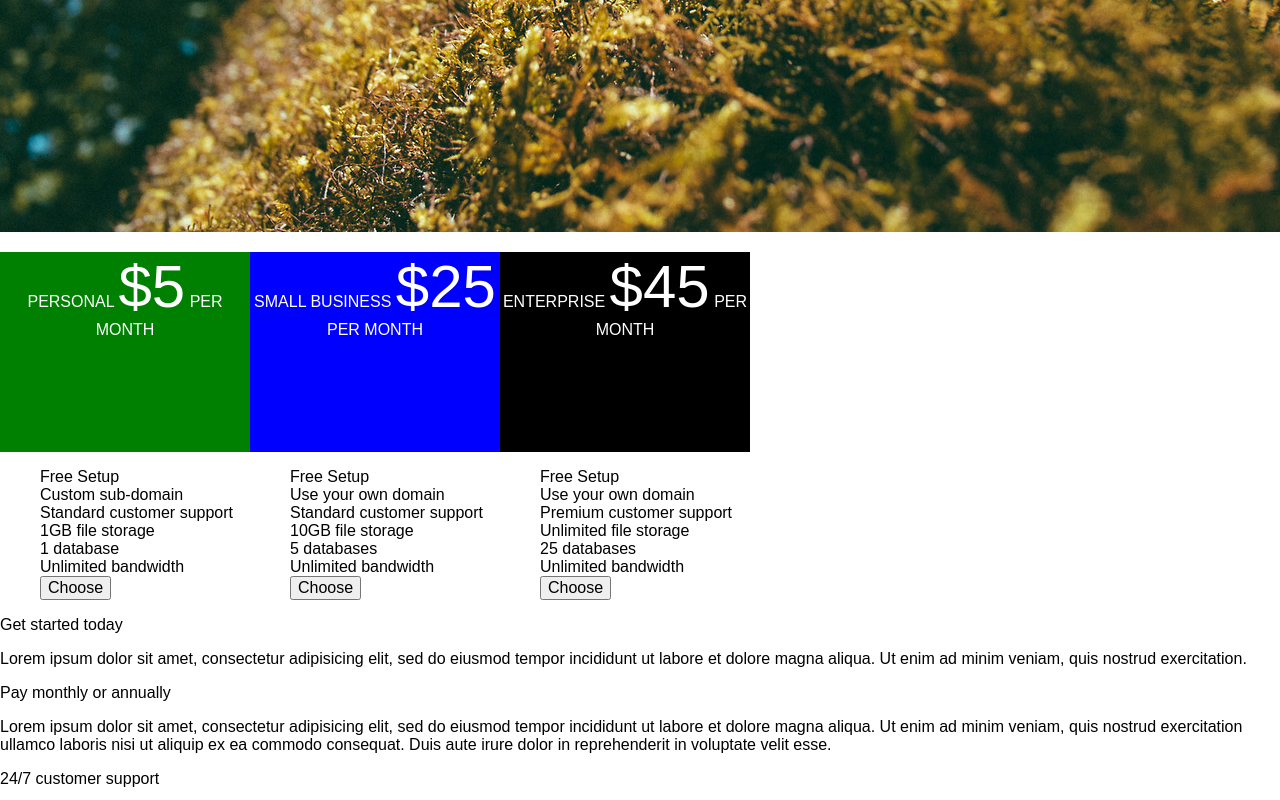
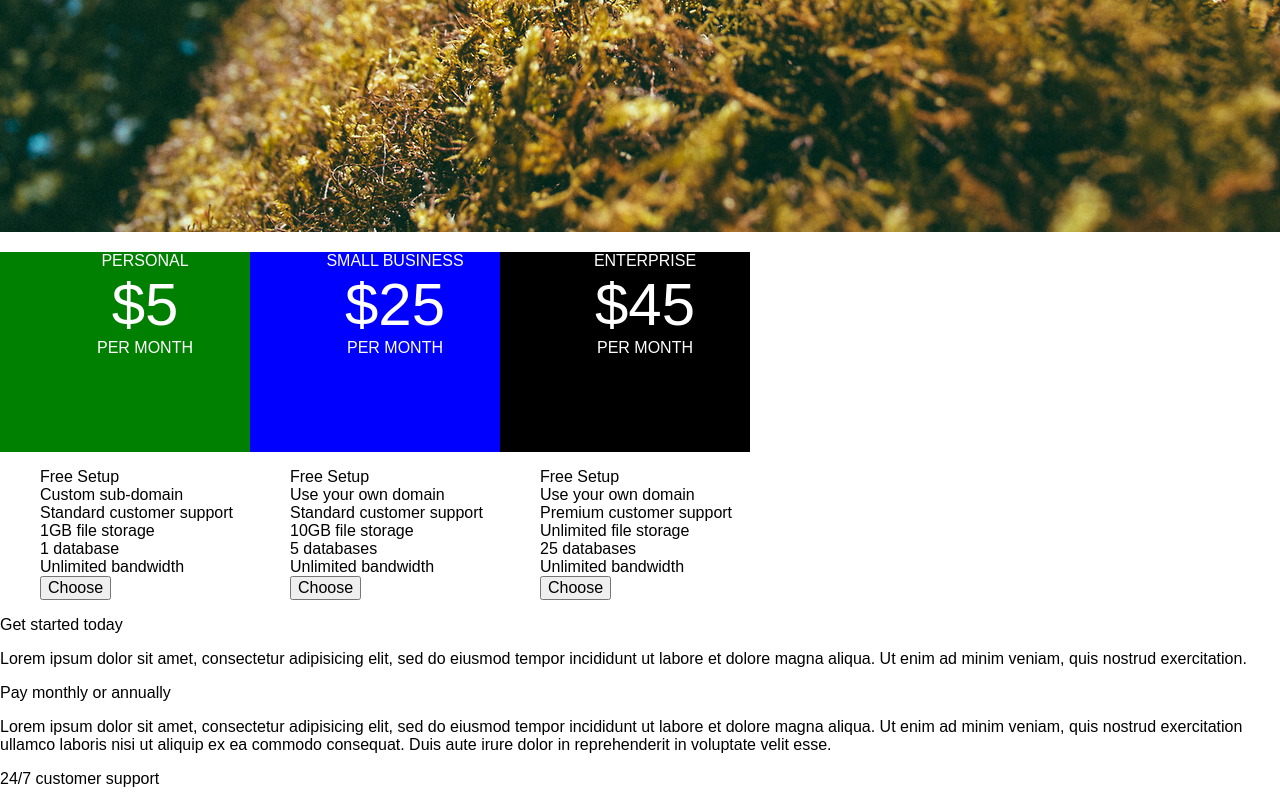
Before and after one commit to hconley6695/Weekend1Hmwk, a plain HTML site: page index.html in a window 1280 px wide. Shown: the part 672-1472 px from the top of the page. Drawn offline with Linux system fonts and the light colour scheme.

Commit message:
adjusted font size on top of image and adjusted html and css for middle pricing plans

```diff
--- a/index.html
+++ b/index.html
@@ -26,7 +26,13 @@
 	<div class="offeredplans">
 		<div class="pricing">
 		  <div class="column" id="pricing">
-		  <p class="personal">Personal <span>$5</span> per month</p>
+		  	<div class="levels personal">
+		  		<ul>
+		  			<li>Personal</li>
+		  			<li><span>$5</span></li>
+		  			<li> per month</li>
+		  		</ul>
+		  	</div>
 			<ul class="plans">
 				<li>Free Setup</li>
 				<li>Custom sub-domain</li>
@@ -43,7 +49,14 @@
 
 		<div class="pricing">
 		  <div class="column">
-		  <p class="business">Small business <span>$25</span> per month</p>
+		  	<div class="levels business">
+		  		<ul>
+		  			<li>Small Business</li>
+		  			<li><span>$25</span></li>
+		  			<li> per month</li>
+		  		</ul>
+		  	</div>
+
 			<ul class="plans">
 				<li>Free Setup</li>
 				<li>Use your own domain</li>
@@ -60,7 +73,13 @@
 
 		<div class="pricing">
 		  <div class="column">
-		  <p class="enterprise">Enterprise <span>$45</span> per month</p>
+		  	<div class="levels enterprise">
+		  		<ul>
+		  			<li>Enterprise</li>
+		  			<li><span>$45</span></li>
+		  			<li>per month</li>
+		  		</ul>
+		  	</div>
 			<ul class="plans">
 				<li>Free Setup</li>
 				<li>Use your own domain</li>
--- a/main.css
+++ b/main.css
@@ -38,7 +38,7 @@ ul.navigation-bar {
 	position: absolute;
 	top: 50%;
 	left: 50%;
-	/*text: 20px;*/
+	font-size: 48px;
 	border: 2px solid red;
 }
 
@@ -47,7 +47,7 @@ ul.navigation-bar {
 	width: 100%;
 }*/
 
-ul.plans {
+.plans li {
 	list-style: none;
 }
 
@@ -60,10 +60,12 @@ ul.plans {
 	font-size: 60px;
 }
 
-.column p {
+.levels li {
 	color: white;
 	text-align: center;
 	text-transform: uppercase;
+	list-style: none;
+	margin: auto;
 }
 
 .personal {
```
